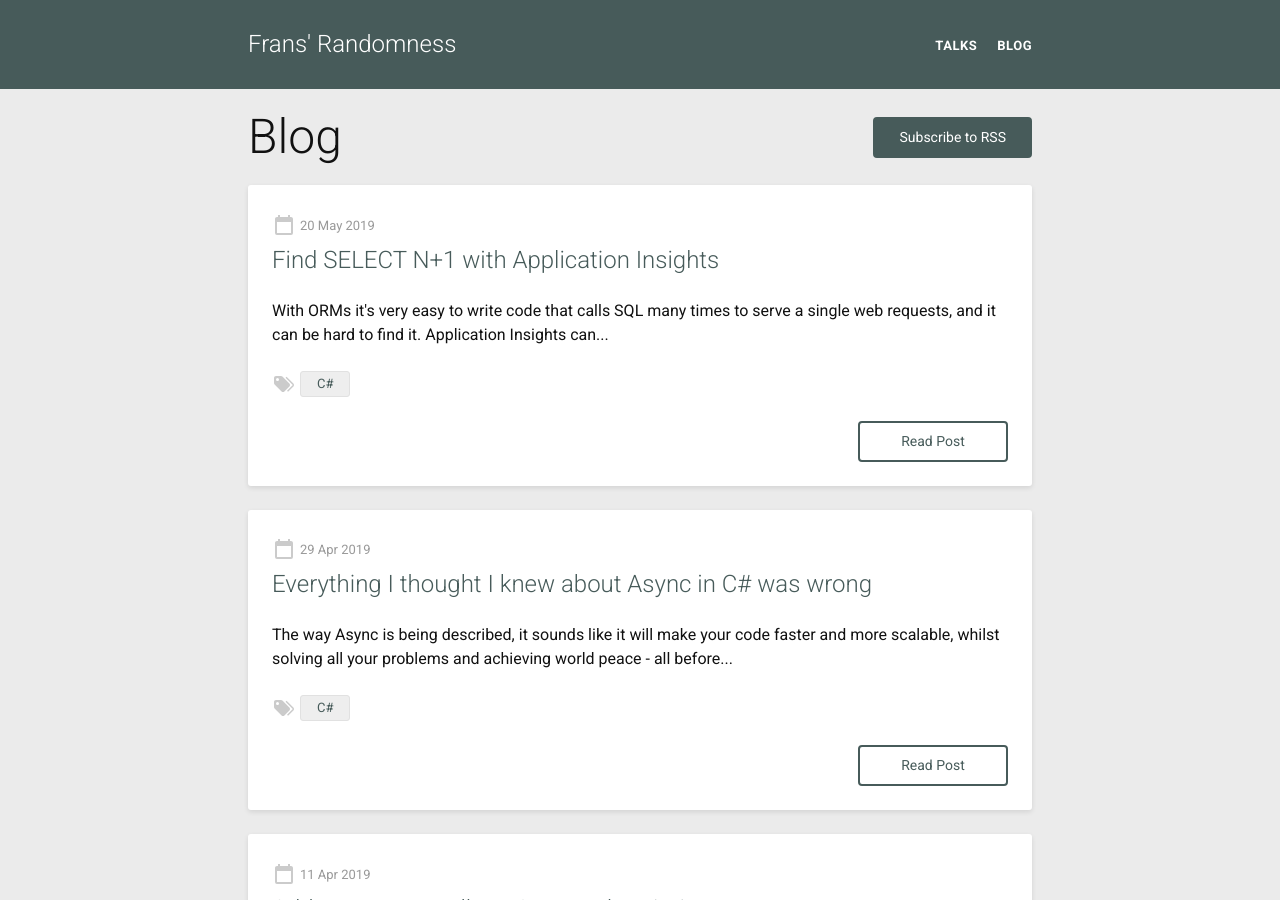
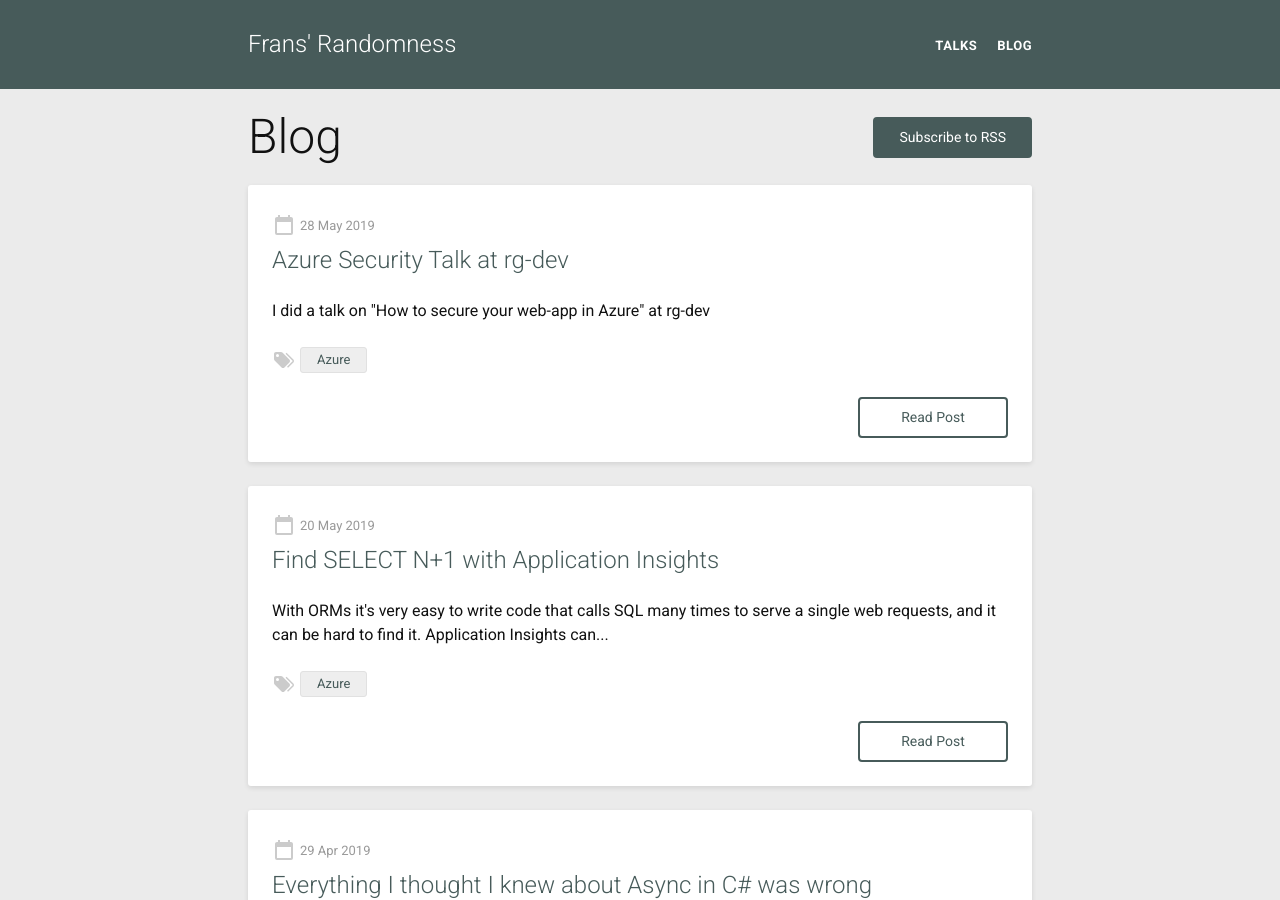
Before and after one commit to flytzen/blog, a Jekyll site: the page built from blog.md, in a window 1280 px wide and 900 px high. Built offline with Jekyll 4.4.1, drawn with Linux system fonts in a browser that asks for light colours; some of the changed lines change nothing that is shown.

Commit message:
Added post about rg-dev talk

```diff
--- a/_posts/2019-05-20-find-select-nplus1-with-app-insights.md
+++ b/_posts/2019-05-20-find-select-nplus1-with-app-insights.md
@@ -3,7 +3,7 @@ layout: post
 title: Find SELECT N+1 with Application Insights
 date: '2019-05-20'
 author: Frans Lytzen
-tags: C#
+tags: Azure
 modified_time: '2019-05-20'
 excerpt: With ORMs it's very easy to write code that calls SQL many times to serve a single web requests, and it can be hard to find it. Application Insights can help.
 ---
--- /dev/null
+++ b/_posts/2019-05-28-azure-security-at-rg-dev.md
@@ -0,0 +1,55 @@
+---
+layout: post
+title: Azure Security Talk at rg-dev #29
+date: '2019-05-28'
+author: Frans Lytzen
+tags: Azure
+modified_time: '2019-05-28'
+excerpt: I did a talk on "How to secure your web-app in Azure" at rg-dev #29
+---
+I had the pleasure of doing a presentation on [Securing Web Apps in Azure](/talks/Securing_web_apps_in_azure) at [rg-dev #29](https://www.meetup.com/rg-dev/events/253406007/) in Rzeszow, Poland on 24 May 2019.
+I was really impressed by how well organised the event was and just how dedicated and professional the audience were. We are talking about people giving up their Friday night to hear about security in Azure as well as [Piotr Stapp](https://twitter.com/ptrstpp950)'s talk about migrating [https://dotnetomaniak.pl/](https://dotnetomaniak.pl/) to Azure.
+Apparently this was the first ever talk done in English at rg-dev, but that didn't feel like a barrier at all.
+
+I go to Rzeszow quite frequently these days as NewOrbit has opened a small, but growing, office there ([interested in joining us?](https://neworbit.pl/careers/)). I look forward to attending more rg-dev meetups, though I probably need to work a bit more on my Polish :) I am consistently impressed by the developers I meet in Rzeszow and look forward to working with more of them.
+
+The slides from the talk can be downloaded in [PowerPoint format from GitHub](https://github.com/flytzen/SecurityTalk/blob/master/Secure%20Your%20Web%20App%20Presentation.pptx?raw=true) or you can see them (without animations) on Slideshare below:
+
+<div style="text-align:center;">
+<iframe src="//www.slideshare.net/slideshow/embed_code/key/vZ12nwRamiEwrr" width="595" height="485" frameborder="0" marginwidth="0" marginheight="0" scrolling="no" style="border:1px solid #CCC; border-width:1px; margin-bottom:5px; max-width: 100%;" allowfullscreen> </iframe>
+</div>
+
+The talk covers the things you can do to secure web apps and APIs hosted in Azure Web Apps and Functions.
+
+## Outline
+<div style="width: 480px; height: 360px; margin: 10px; position: relative;float:right;"><iframe allowfullscreen frameborder="0" style="width:480px; height:360px" src="https://www.lucidchart.com/documents/embeddedchart/f4062454-7eb7-4e7a-abca-2d244417011b" id="Gf4kpeh9VZr3"></iframe></div>
+### Concepts
+- Understand your exposure; how much at risk are you and how much work should you do to secure your app?
+- Understand that you are probably more at risk from internal actors making mistakes with data than you are from external hackers.
+- You should think about your security at three levels;
+  - How to *prevent* someone from getting in
+  - How to *detect* that someone is attacking you
+  - How to *mitigate* the attack
+
+### Getting in
+Azure Web Apps and Functions are already protected by a Firewall. It is impractical, if not impossible, to add your own firewall unless you use an App Service Environment. If you must, you can add a WAF and lock down the access to your web app to only the IP address of the WAF.
+SSL Certificates in Azure are harder than they should be, the talk covers a few different options and their pros and cons.
+
+I strongly encourage you to use Azure ADB2C (and/or Azure AD) for authentication instead of having your own usernames and passwords.
+
+### Secret Management
+One of the biggest problem with both security and auditing is that the application needs passwords to access certain services; Those passwords need to be stored somewhere, which usually means they are exposed to various people. This leads to auditing and security issues.
+
+With Azure Key Vault and Managed Identity it is surprisingly easy to eliminate this problem; there is a lot to learn before you can do it - but the actual implementation is really easy.
+
+### Network Isolation
+By default, all your back-end services such as Cosmos, SQL, storage and so on are open to other services running in Azure and some are open to the Internet. It is surprisingly easy to set up a private Virtual Network and set your back-end services so they can only be accessed from that virtual network - and then allow your web app to talk to that network. You can even set up micro-services hosted in Azure Web Apps or Functions in this way, completely blocking access from anything other than your web app.
+
+The main challenge with the virtual networks is that 90% of the documentation on them has to do with features that are irrelevant when you are using Web Apps instead of VMs or Cloud Services, so it's mainly about knowing what to ignore.
+
+### Encryption
+Once the attacker is in - or the well-meaning employee is accessing data they probably shouldn't - it is extremely helpful that the data is encrypted. The obvious at-rest and transport encryption is there by default, but you can use Always Encrypted and Client-side encryption to easily encrypt data at the application level.
+
+### Detection
+One of the most overlooked areas of security is detecting when someone is attacking you. If you don't know someone is trying to hack you or that some well-meaning employee is accessing data they shouldn't, you can't do anything about it.
+Azure has a rich set of features to help alert you when something isn't right. In the talk I focus on Application Insights, Threat Protection and Advanced Data Security.
```
Also changed, not shown: 6 other files.
